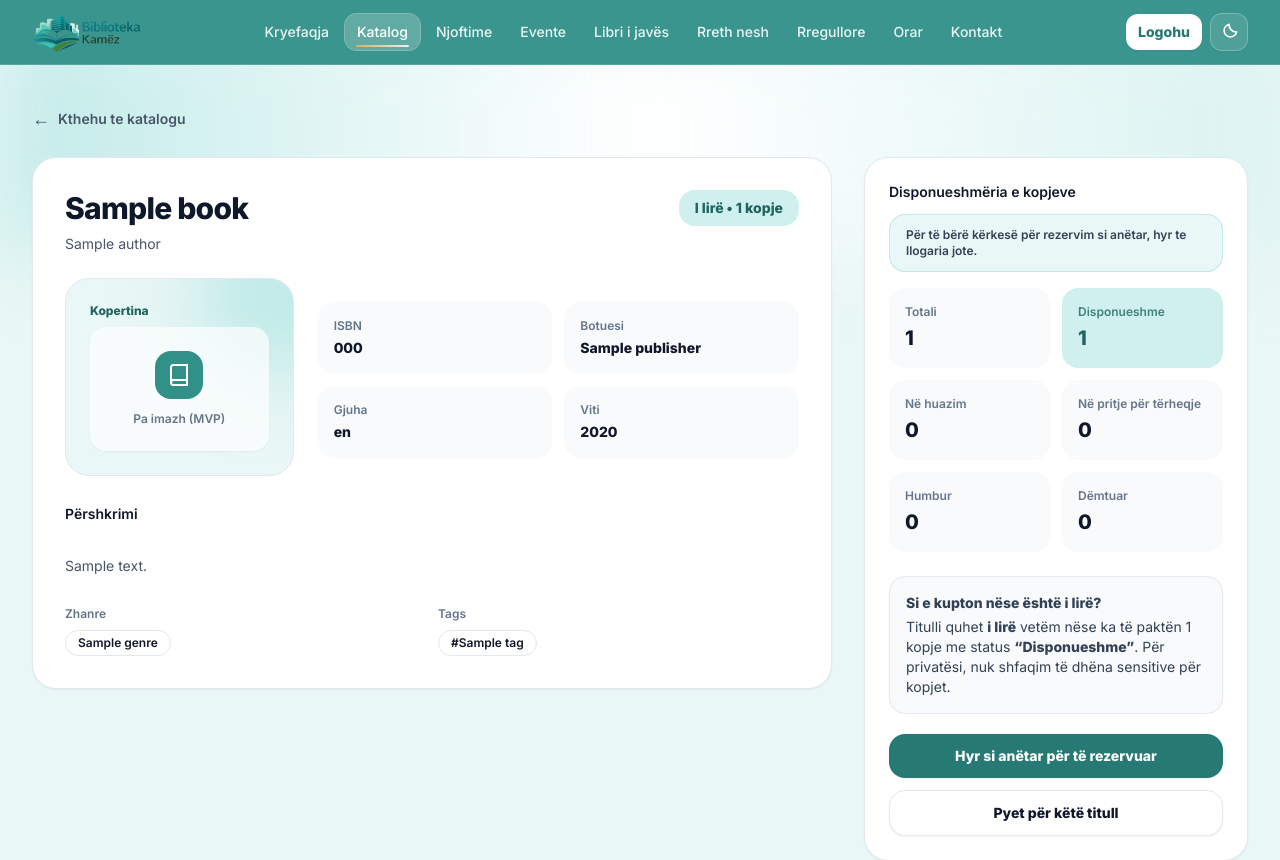
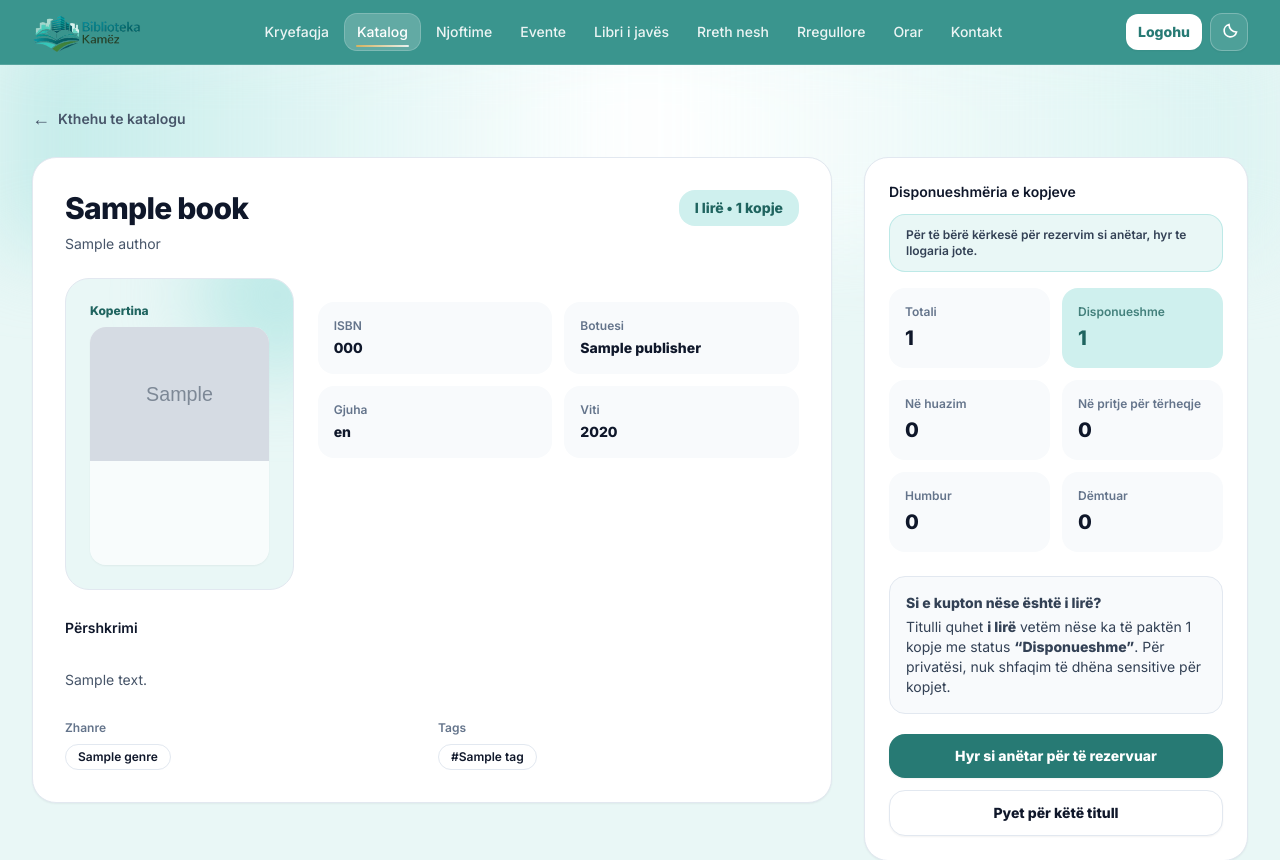
Before and after one commit to fatoslala12/biblioteka, a Django app: page /books/1/ in a window 1280 px wide. Shown: the top 860 px of the page. Run offline with Django 5.2, Linux system fonts and the light colour scheme; tables that the repository leaves empty hold one stand-in row (values such as "Sample post"); grey boxes marked "Sample" are stand-in pictures; parts of the project's set-up code (start-up, migrations or seed data) failed here and were passed over; some libraries are stand-ins or nearby versions.

Commit message:
Show book cover on public book detail page
Made-with: Cursor

```diff
--- a/cms/templates/cms/book_detail.html
+++ b/cms/templates/cms/book_detail.html
@@ -78,14 +78,44 @@
                 <div class="absolute -right-16 -top-16 h-40 w-40 rounded-full bg-brand-200/60 blur-2xl"></div>
                 <div class="relative">
                   <div class="text-xs font-extrabold text-brand-800 dark:text-brand-100">Kopertina</div>
-                  <div class="mt-2 rounded-2xl bg-white/70 p-6 text-center shadow-sm dark:bg-slate-950/60">
-                    <div class="mx-auto inline-flex h-12 w-12 items-center justify-center rounded-2xl bg-brand-600 text-white">
-                      <svg viewBox="0 0 24 24" class="h-6 w-6" fill="none" stroke="currentColor" stroke-width="2">
-                        <path d="M4 19.5A2.5 2.5 0 0 1 6.5 17H20" />
-                        <path d="M6.5 2H20v20H6.5A2.5 2.5 0 0 1 4 19.5v-15A2.5 2.5 0 0 1 6.5 2Z" />
-                      </svg>
+                  <div class="relative mt-2 aspect-[3/4] max-h-96 w-full overflow-hidden rounded-2xl bg-white/70 shadow-sm dark:bg-slate-950/60">
+                    {% if book.cover_image %}
+                      <img
+                        id="slBookCoverImg"
+                        src="{{ book.cover_image.url }}"
+                        alt="{{ book.title }}"
+                        class="absolute inset-0 h-full w-full object-cover"
+                        loading="eager"
+                        decoding="async"
+                        {% if book.isbn %}
+                        onerror="if(this.dataset.slCoverTried!=='1'){this.dataset.slCoverTried='1';this.src='https://covers.openlibrary.org/b/isbn/{{ book.isbn }}-L.jpg?default=false';}else{this.classList.add('hidden');document.getElementById('slBookCoverPh').classList.remove('hidden');}"
+                        {% else %}
+                        onerror="this.classList.add('hidden');document.getElementById('slBookCoverPh').classList.remove('hidden');"
+                        {% endif %}
+                      />
+                    {% elif book.isbn %}
+                      <img
+                        id="slBookCoverImg"
+                        src="https://covers.openlibrary.org/b/isbn/{{ book.isbn }}-L.jpg?default=false"
+                        alt="{{ book.title }}"
+                        class="absolute inset-0 h-full w-full object-cover"
+                        loading="eager"
+                        decoding="async"
+                        onerror="this.classList.add('hidden');document.getElementById('slBookCoverPh').classList.remove('hidden');"
+                      />
+                    {% endif %}
+                    <div
+                      id="slBookCoverPh"
+                      class="absolute inset-0 flex flex-col items-center justify-center p-6 text-center {% if book.cover_image or book.isbn %}hidden{% endif %}"
+                    >
+                      <div class="mx-auto inline-flex h-12 w-12 items-center justify-center rounded-2xl bg-brand-600 text-white">
+                        <svg viewBox="0 0 24 24" class="h-6 w-6" fill="none" stroke="currentColor" stroke-width="2">
+                          <path d="M4 19.5A2.5 2.5 0 0 1 6.5 17H20" />
+                          <path d="M6.5 2H20v20H6.5A2.5 2.5 0 0 1 4 19.5v-15A2.5 2.5 0 0 1 6.5 2Z" />
+                        </svg>
+                      </div>
+                      <div class="mt-3 text-xs font-semibold text-slate-500 dark:text-slate-400">Pa kopertinë</div>
                     </div>
-                    <div class="mt-3 text-xs font-semibold text-slate-500 dark:text-slate-400">Pa imazh (MVP)</div>
                   </div>
                 </div>
               </div>
```
